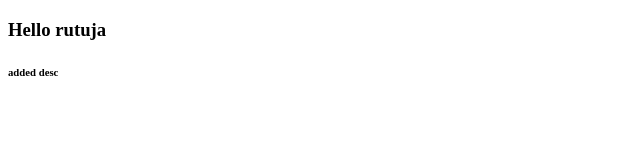
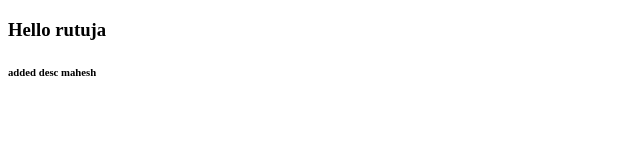
Before and after one commit to Rutz-qa/first-project, a plain HTML site: page index.html in a window 1280 px wide. Shown: the full height of the page, 0-640 px from the left. Drawn offline with Linux system fonts and the light colour scheme.

Commit message:
Update index.html

```diff
--- a/index.html
+++ b/index.html
@@ -7,6 +7,6 @@
 </head>
 <body>
     <h3>Hello rutuja</h3>
-    <h6>added desc</h6>
+    <h6>added desc mahesh</h6>
 </body>
 </html>
```
